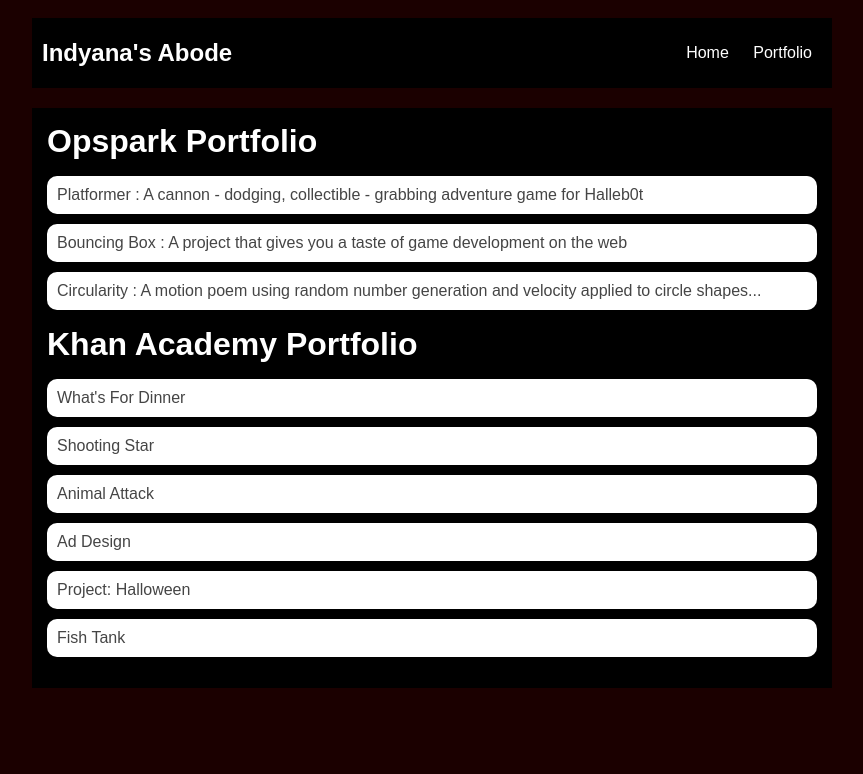
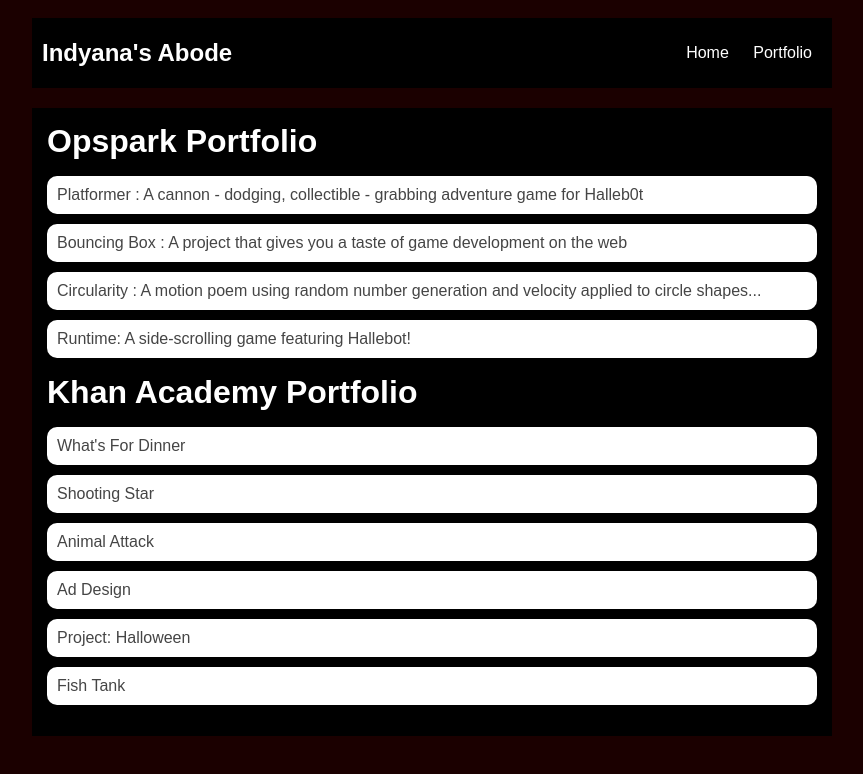
Before and after one commit to IndyanaMcDowell/IndyanaMcDowell.github.io, a plain HTML site: page portfolio.html in a window 1280 px wide. Shown: the whole page, without its empty margins (208-1071 px from the left). Drawn offline with Linux system fonts and the light colour scheme.

Commit message:
added runtime

```diff
--- a/portfolio.html
+++ b/portfolio.html
@@ -41,6 +41,8 @@
                 velocity applied to circle shapes...</a
               >
             </li>
+            <li><a href='projects/runtime'>Runtime: A side-scrolling game featuring Hallebot!</a></li>
+
           </ul>
           <h1>Khan Academy Portfolio</h1>
           <ul id="portfolio">
```
